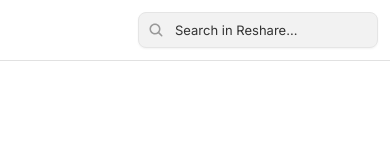
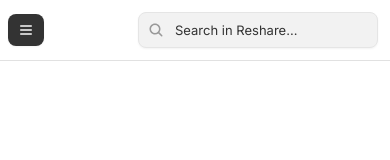
Before and after one commit to CodeWithRakibul/reshare-frontend, a Next.js app: page / in a window 390 px wide. Shown: the top 160 px of the page. Built offline with nearby package versions, Linux system fonts and the light colour scheme.

Commit message:
refactor: adjust layout and sidebar positioning for improved responsiveness; update Header z-index

```diff
--- a/app/layout.tsx
+++ b/app/layout.tsx
@@ -16,11 +16,13 @@
     return (
         <html lang='en' suppressHydrationWarning>
             <body className={inter.className}>
-                <div className='flex w-full h-screen'>
-                    <ResponsiveSidebar />
-                    <div className='flex-1 flex flex-col bg-white'>
+                <div className='flex w-full h-screen justify-between'>
+                    <div className='md:w-[280px] relative z-50'>
+                        <ResponsiveSidebar />
+                    </div>
+                    <div className='flex flex-col bg-white w-full md:w-[calc(100vw-280px)]'>
                         <Header />
-                        <main className='flex-1'>{children}</main>
+                        <main>{children}</main>
                     </div>
                 </div>
                 <Toaster />
--- a/components/Header/Header.tsx
+++ b/components/Header/Header.tsx
@@ -2,7 +2,7 @@
 import Search from './Search';
 export default function Header() {
     return (
-        <div className='p-3 sticky z-50 bg-white top-0 border-b flex items-center justify-between gap-3'>
+        <div className='p-3 sticky z-10 bg-white top-0 border-b flex items-center justify-between gap-3'>
             <div className='md:ml-0 ml-10'>
                 <Breadcrumb showHome={false} />
             </div>
--- a/components/Sidebar/ResponsiveSidebar.tsx
+++ b/components/Sidebar/ResponsiveSidebar.tsx
@@ -61,7 +61,7 @@
             {/* Sidebar - Important: removed the conditional transform */}
             <div
                 className={`
-          fixed md:sticky top-0 left-0 z-40 h-screen
+          fixed top-0 left-0 z-40 h-screen
           transition-transform duration-300 ease-in-out
           md:translate-x-0
           ${isOpen ? 'translate-x-0' : '-translate-x-full'}
--- a/components/Sidebar/Sidebar.tsx
+++ b/components/Sidebar/Sidebar.tsx
@@ -12,7 +12,7 @@
     const pathname = usePathname();
 
     return (
-        <div className='w-[280px] sticky top-0 bg-sidebar flex flex-col h-screen p-3'>
+        <div className='w-[280px] bg-sidebar flex flex-col h-screen p-3'>
             <div className='p-1 pb-4'>
                 <Link href='/' className='flex items-center gap-2'>
                     <Image src={logo || '/placeholder.svg'} alt='Logo' width={72} height={32} />
```
